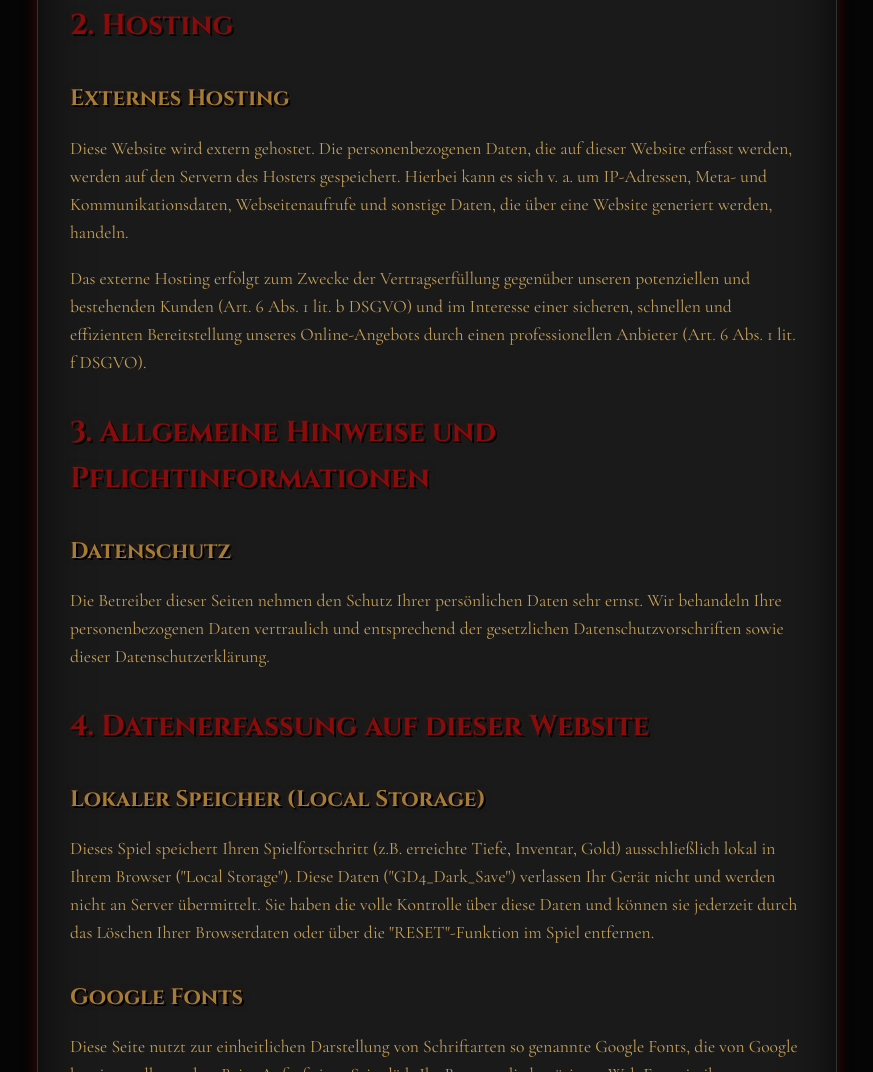
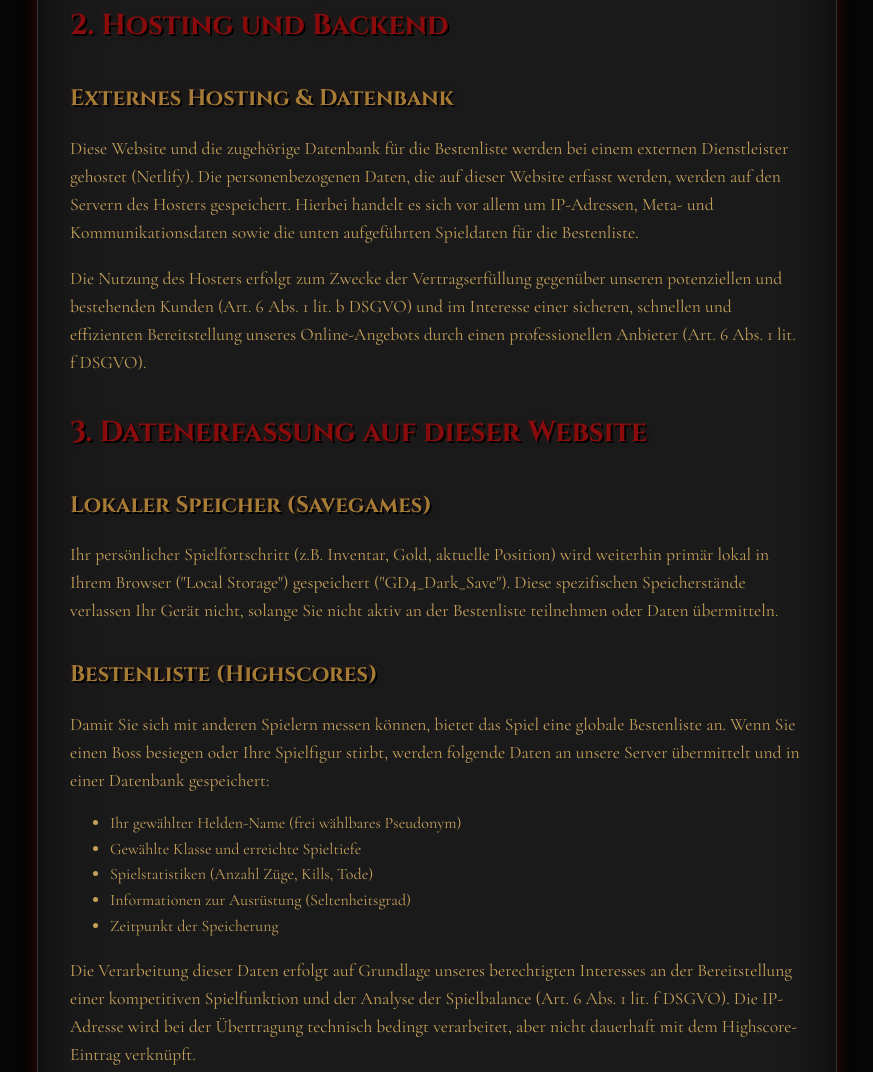
Before and after one commit to Zukunftsbastler/GlitchDungeon, a plain HTML site: page impressum.html in a window 1280 px wide. Shown: the part 1011-2083 px from the top of the page, without its empty margins (203-1076 px from the left). Drawn offline with nearby package versions, Linux system fonts and the light colour scheme.

Commit message:
Impressum überarbeitet

```diff
--- a/impressum.html
+++ b/impressum.html
@@ -78,7 +78,7 @@
             24937 Flensburg</p>
 
             <h3>Kontakt</h3>
-            <p>E-Mail: mail@tillalbert.de<br>
+            <p>E-Mail: mail@tillalbert.de<br></p>
         </div>
 
         <div class="legal-box">
@@ -88,18 +88,26 @@
             <h3>Allgemeine Hinweise</h3>
             <p>Die folgenden Hinweise geben einen einfachen Überblick darüber, was mit Ihren personenbezogenen Daten passiert, wenn Sie diese Website besuchen. Personenbezogene Daten sind alle Daten, mit denen Sie persönlich identifiziert werden können.</p>
 
-            <h2>2. Hosting</h2>
-            <h3>Externes Hosting</h3>
-            <p>Diese Website wird extern gehostet. Die personenbezogenen Daten, die auf dieser Website erfasst werden, werden auf den Servern des Hosters gespeichert. Hierbei kann es sich v. a. um IP-Adressen, Meta- und Kommunikationsdaten, Webseitenaufrufe und sonstige Daten, die über eine Website generiert werden, handeln.</p>
-            <p>Das externe Hosting erfolgt zum Zwecke der Vertragserfüllung gegenüber unseren potenziellen und bestehenden Kunden (Art. 6 Abs. 1 lit. b DSGVO) und im Interesse einer sicheren, schnellen und effizienten Bereitstellung unseres Online-Angebots durch einen professionellen Anbieter (Art. 6 Abs. 1 lit. f DSGVO).</p>
+            <h2>2. Hosting und Backend</h2>
+            <h3>Externes Hosting & Datenbank</h3>
+            <p>Diese Website und die zugehörige Datenbank für die Bestenliste werden bei einem externen Dienstleister gehostet (Netlify). Die personenbezogenen Daten, die auf dieser Website erfasst werden, werden auf den Servern des Hosters gespeichert. Hierbei handelt es sich vor allem um IP-Adressen, Meta- und Kommunikationsdaten sowie die unten aufgeführten Spieldaten für die Bestenliste.</p>
+            <p>Die Nutzung des Hosters erfolgt zum Zwecke der Vertragserfüllung gegenüber unseren potenziellen und bestehenden Kunden (Art. 6 Abs. 1 lit. b DSGVO) und im Interesse einer sicheren, schnellen und effizienten Bereitstellung unseres Online-Angebots durch einen professionellen Anbieter (Art. 6 Abs. 1 lit. f DSGVO).</p>
 
-            <h2>3. Allgemeine Hinweise und Pflichtinformationen</h2>
-            <h3>Datenschutz</h3>
-            <p>Die Betreiber dieser Seiten nehmen den Schutz Ihrer persönlichen Daten sehr ernst. Wir behandeln Ihre personenbezogenen Daten vertraulich und entsprechend der gesetzlichen Datenschutzvorschriften sowie dieser Datenschutzerklärung.</p>
+            <h2>3. Datenerfassung auf dieser Website</h2>
 
-            <h2>4. Datenerfassung auf dieser Website</h2>
-            <h3>Lokaler Speicher (Local Storage)</h3>
-            <p>Dieses Spiel speichert Ihren Spielfortschritt (z.B. erreichte Tiefe, Inventar, Gold) ausschließlich lokal in Ihrem Browser ("Local Storage"). Diese Daten ("GD4_Dark_Save") verlassen Ihr Gerät nicht und werden nicht an Server übermittelt. Sie haben die volle Kontrolle über diese Daten und können sie jederzeit durch das Löschen Ihrer Browserdaten oder über die "RESET"-Funktion im Spiel entfernen.</p>
+            <h3>Lokaler Speicher (Savegames)</h3>
+            <p>Ihr persönlicher Spielfortschritt (z.B. Inventar, Gold, aktuelle Position) wird weiterhin primär lokal in Ihrem Browser ("Local Storage") gespeichert ("GD4_Dark_Save"). Diese spezifischen Speicherstände verlassen Ihr Gerät nicht, solange Sie nicht aktiv an der Bestenliste teilnehmen oder Daten übermitteln.</p>
+
+            <h3>Bestenliste (Highscores)</h3>
+            <p>Damit Sie sich mit anderen Spielern messen können, bietet das Spiel eine globale Bestenliste an. Wenn Sie einen Boss besiegen oder Ihre Spielfigur stirbt, werden folgende Daten an unsere Server übermittelt und in einer Datenbank gespeichert:</p>
+            <ul>
+                <li>Ihr gewählter Helden-Name (frei wählbares Pseudonym)</li>
+                <li>Gewählte Klasse und erreichte Spieltiefe</li>
+                <li>Spielstatistiken (Anzahl Züge, Kills, Tode)</li>
+                <li>Informationen zur Ausrüstung (Seltenheitsgrad)</li>
+                <li>Zeitpunkt der Speicherung</li>
+            </ul>
+            <p>Die Verarbeitung dieser Daten erfolgt auf Grundlage unseres berechtigten Interesses an der Bereitstellung einer kompetitiven Spielfunktion und der Analyse der Spielbalance (Art. 6 Abs. 1 lit. f DSGVO). Die IP-Adresse wird bei der Übertragung technisch bedingt verarbeitet, aber nicht dauerhaft mit dem Highscore-Eintrag verknüpft.</p>
 
             <h3>Google Fonts</h3>
             <p>Diese Seite nutzt zur einheitlichen Darstellung von Schriftarten so genannte Google Fonts, die von Google bereitgestellt werden. Beim Aufruf einer Seite lädt Ihr Browser die benötigten Web Fonts in ihren Browsercache, um Texte und Schriftarten korrekt anzuzeigen. Zu diesem Zweck muss der von Ihnen verwendete Browser Verbindung zu den Servern von Google aufnehmen. Hierdurch erlangt Google Kenntnis darüber, dass über Ihre IP-Adresse diese Website aufgerufen wurde. Die Nutzung von Google Fonts erfolgt im Interesse einer einheitlichen und ansprechenden Darstellung unserer Online-Angebote. Dies stellt ein berechtigtes Interesse im Sinne von Art. 6 Abs. 1 lit. f DSGVO dar.</p>
```
